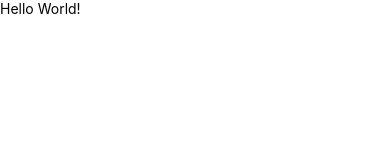
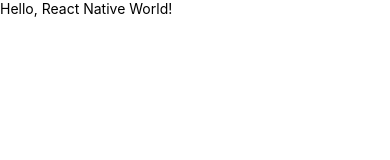
Before and after one commit to InDaviX/Basics, a React Native app: screen / in a window 390 px wide. Shown: the top 160 px of the page. Built offline with nearby package versions, Linux system fonts and the light colour scheme.

Commit message:
Pierwszy komponent

```diff
--- a/App.js
+++ b/App.js
@@ -1,10 +1,11 @@
 import React from 'react';
-import {SafeAreaView, Text} from 'react-native';
+import {SafeAreaView} from 'react-native';
+import MyText from './components/MyText/MyText';
 
 const App = () => {
   return (
     <SafeAreaView>
-      <Text>Hello World!</Text>
+      <MyText />
     </SafeAreaView>
   );
 };
--- /dev/null
+++ b/components/MyText/MyText.js
@@ -0,0 +1,8 @@
+import React from 'react';
+import {Text} from 'react-native';
+
+const MyText = () => {
+  return <Text>Hello, React Native World!</Text>;
+};
+
+export default MyText;
```
